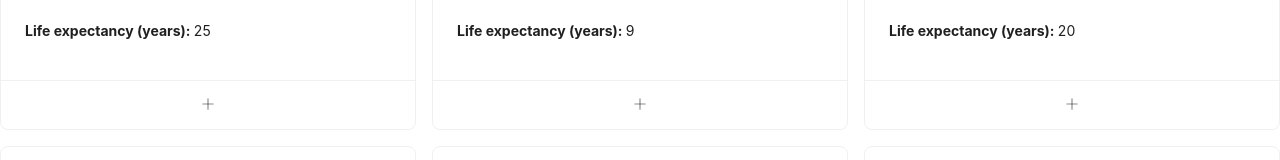
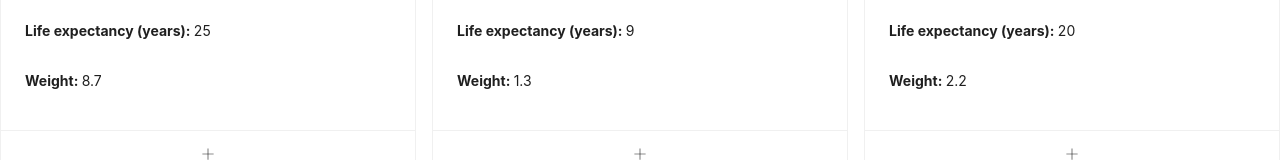
Before and after one commit to cozycat17/development, a React (Create React App) app: page / in a window 1280 px wide. Shown: the part 604-764 px from the top of the page. Built offline with nearby package versions, Linux system fonts and the light colour scheme.

Commit message:
4: Add weight to cards

```diff
--- a/src/components/AnimalCard.js
+++ b/src/components/AnimalCard.js
@@ -32,6 +32,10 @@ function AnimalCard(props) {
           <b>Life expectancy (years): </b>
           {props.animal.lifespan}
         </p>
+        <p>
+          <b>Weight: </b>
+          {props.animal.weight_max}
+        </p>
       </div>
     </Card>
   );
```
